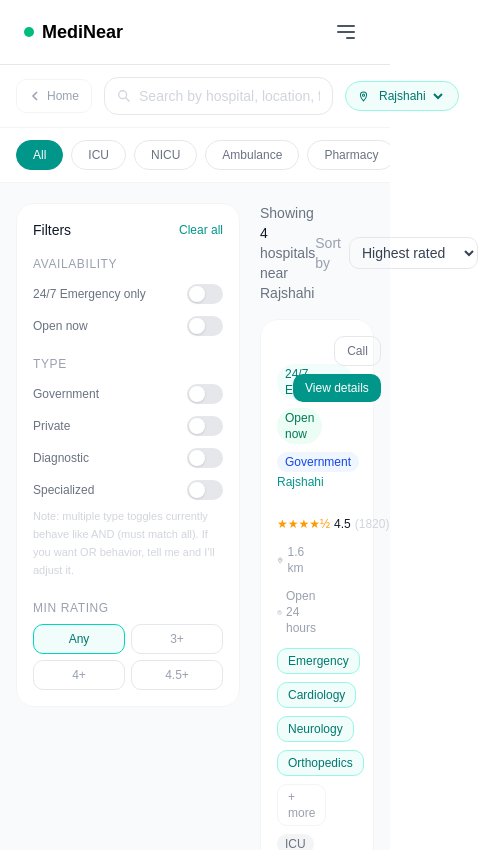
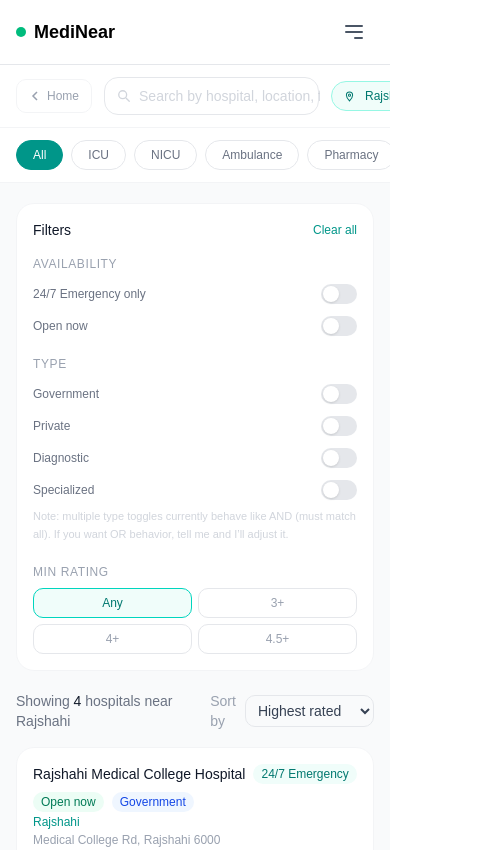
Before and after one commit to bluesand019/MediNear, a React (Vite) app: page /hospital-detail in a window 390 px wide. Shown: the top 850 px of the page, 478 px wide, since content can reach past the window. Built offline with nearby package versions, Linux system fonts and the light colour scheme; what lightswind would draw is missing.

Commit message:
ade some pages responsive

```diff
--- a/src/components/layout/Navbar.jsx
+++ b/src/components/layout/Navbar.jsx
@@ -33,7 +33,7 @@
         ref={navRef}
         className="fixed top-0 left-0 right-0 z-[9999] bg-white border-b border-gray-200"
       >
-        <nav className="flex items-center justify-between lg:grid lg:grid-cols-[1fr_auto_1fr] px-6 py-3 max-w-7xl mx-auto">
+        <nav className="flex items-center justify-between lg:grid lg:grid-cols-[1fr_auto_1fr] px-4 sm:px-6 py-3 max-w-7xl mx-auto">
           <Link
             to="/"
             className="flex items-center gap-2 no-underline text-black font-bold text-lg"
--- a/src/index.css
+++ b/src/index.css
@@ -129,3 +129,33 @@
     @apply font-sans;
     }
 }
+
+
+html,
+body {
+  max-width: 100%;
+  overflow-x: hidden;
+}
+
+
+img,
+svg,
+video,
+canvas {
+  max-width: 100%;
+  height: auto;
+}
+
+html,
+body {
+  max-width: 100%;
+  overflow-x: hidden;
+}
+
+img,
+svg,
+video,
+canvas {
+  max-width: 100%;
+  height: auto;
+}
--- a/src/pages/HospitalDetail.jsx
+++ b/src/pages/HospitalDetail.jsx
@@ -157,7 +157,7 @@
   return (
     <div className="bg-white border border-gray-100 rounded-2xl p-4 hover:border-teal-200 hover:shadow-sm transition-all duration-150 cursor-pointer">
       {/* Top row */}
-      <div className="flex items-start justify-between gap-4">
+      <div className="flex flex-col sm:flex-row sm:items-start sm:justify-between gap-4">
         <div className="min-w-0">
           <div className="flex items-center gap-2 flex-wrap">
             <span className="text-sm font-medium text-gray-900 truncate">
@@ -482,9 +482,9 @@
       </div>
 
       {/* ── Body ── */}
-      <div className="max-w-6xl mx-auto px-4 py-5 flex gap-5">
+      <div className="max-w-6xl mx-auto px-4 py-5 flex flex-col lg:flex-row gap-5">
         {/* ── Sidebar ── */}
-        <aside className="w-56 flex-shrink-0 self-start">
+        <aside className="w-full lg:w-56 flex-shrink-0 self-start">
           <div className="bg-white border border-gray-100 rounded-2xl p-4">
             <div className="flex items-center justify-between mb-4">
               <span className="text-sm font-medium text-gray-900">Filters</span>
```
